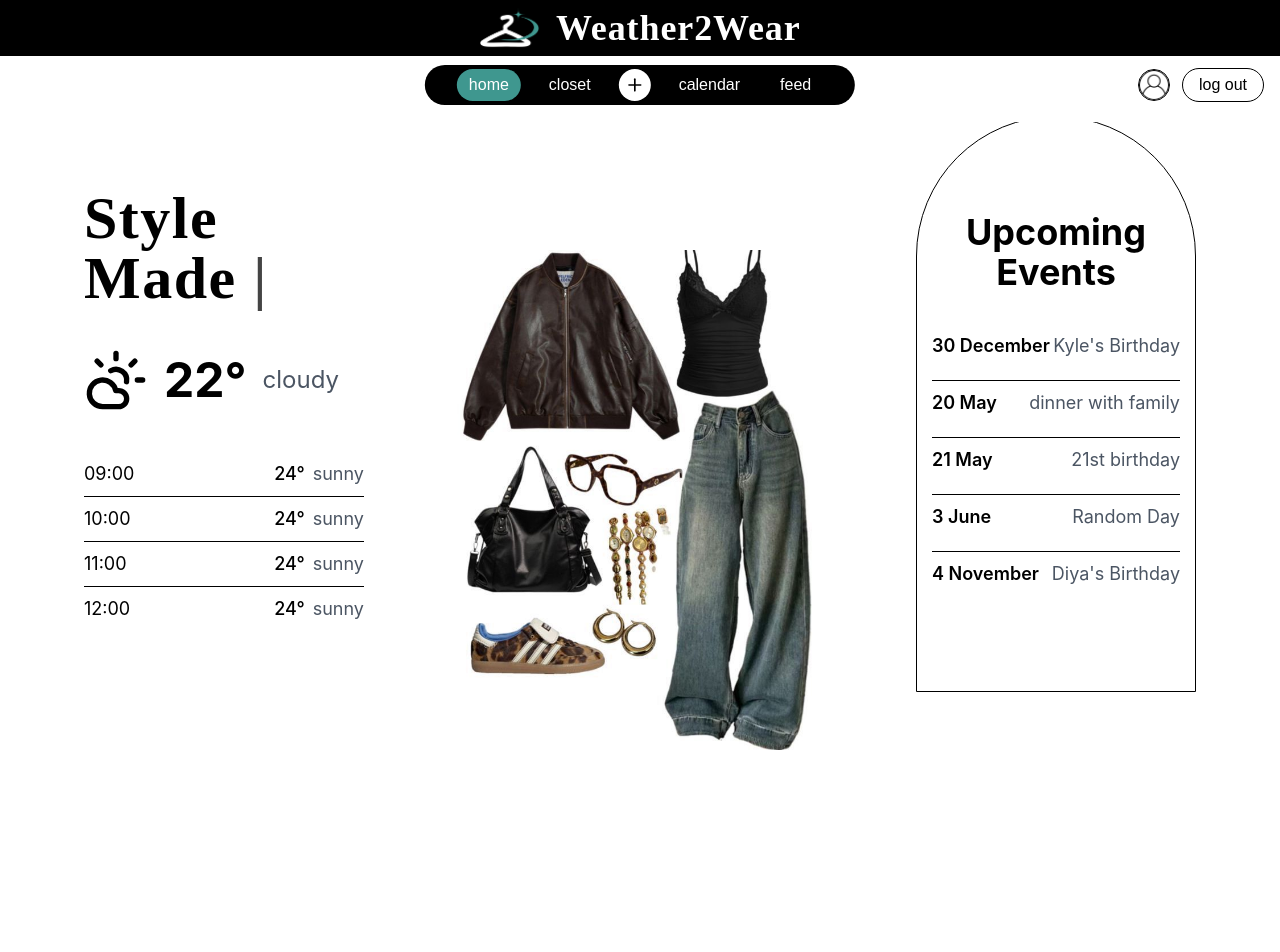
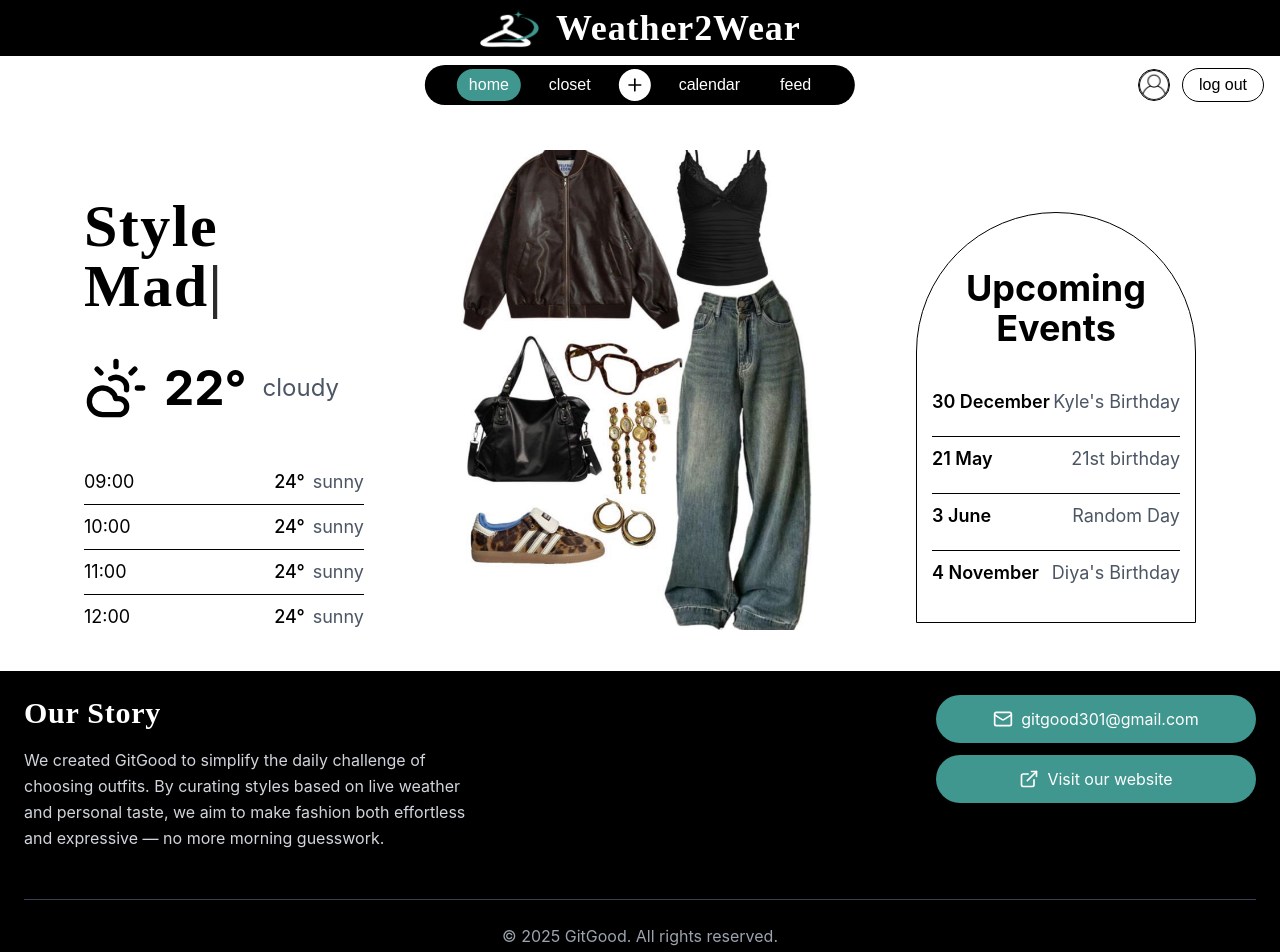
Before and after one commit to COS301-SE-2025/Weather-to-Wear, a React (Create React App) app in the folder app-mobile/my-app/: page / in a window 1280 px wide. Shown: the top 952 px of the page. Built offline with nearby package versions, Linux system fonts and the light colour scheme; the HTML template or start-up script is replaced by a standard one.

Commit message:
edits made to the footer to make sure that when the page is resized the contents still look correct

```diff
--- /dev/null
+++ b/app-mobile/my-app/src/components/Footer.tsx
@@ -0,0 +1,55 @@
+import React from 'react';
+import { Mail, ExternalLink } from 'lucide-react';
+
+const Footer = () => {
+  return (
+    <footer className="mt-auto w-full bg-black text-white">
+      <div className="max-w-screen-xl mx-auto px-6 py-12 md:py-6">
+        {/* Main Footer Content */}
+        <div className="grid grid-cols-1 md:grid-cols-2 gap-12 md:gap-8">
+
+          {/* Our Story Section - Left aligned */}
+          <div className="space-y-4">
+            <h3 className="text-2xl md:text-3xl font-bodoni font-bold tracking-wide">
+              Our Story
+            </h3>
+            <p className="text-gray-300 leading-relaxed max-w-md">
+              We created GitGood to simplify the daily challenge of choosing outfits.
+              By curating styles based on live weather and personal taste, we aim to
+              make fashion both effortless and expressive — no more morning guesswork.
+            </p>
+          </div>
+
+          {/* Contact Section - Right aligned */}
+
+<div className="flex flex-col items-end space-y-3 w-full max-w-xs ml-auto">
+
+  <a
+    href="mailto:gitgood301@gmail.com"
+    className="flex items-center justify-center gap-2 bg-[#3F978F] hover:bg-[#2e6e67] transition-colors px-6 py-3 rounded-full w-full text-center"
+  >
+    <Mail className="w-5 h-5" />
+    <span>gitgood301@gmail.com</span>
+  </a>
+  <a
+    href="https://gitgood.netlify.app/"
+    target="_blank"
+    rel="noopener noreferrer"
+    className="flex items-center justify-center gap-2 bg-[#3F978F] hover:bg-[#2e6e67] transition-colors px-6 py-3 rounded-full w-full text-center"
+  >
+    <ExternalLink className="w-5 h-5" />
+    <span>Visit our website</span>
+  </a>
+</div>
+        </div>
+
+        {/* Copyright */}
+        <div className="mt-12 pt-6 border-t border-gray-700 text-center text-gray-400">
+          © {new Date().getFullYear()} GitGood. All rights reserved.
+        </div>
+      </div>
+    </footer>
+  );
+};
+
+export default Footer;
--- a/app-mobile/my-app/src/pages/HomePage.tsx
+++ b/app-mobile/my-app/src/pages/HomePage.tsx
@@ -1,5 +1,6 @@
 import { Sun, CloudSun } from 'lucide-react';
 import { useState, useEffect } from 'react';
+import Footer from '../components/Footer';
 
 const TypingSlogan = () => {
   const slogan = "Style Made Simple.";
@@ -26,7 +27,7 @@ const TypingSlogan = () => {
     }, typingSpeed);
 
     return () => clearTimeout(timeout);
-  }, [currentIndex, isDeleting]);
+  }, [currentIndex, isDeleting, typingSpeed]);
 
   const simpleStart = slogan.indexOf("Simple");
   const beforeSimple = displayText.slice(0, simpleStart);
@@ -46,12 +47,12 @@ const TypingSlogan = () => {
 export default function HomePage() {
   return (
     <div className="flex flex-col min-h-screen bg-white">
-      {/* Main content area */}
-      <div className="flex flex-1 flex-col lg:flex-row p-4 md:p-8 gap-4 md:gap-8 mt-20">
+      {/* Main content area with adjusted spacing */}
+      <div className="flex-1 flex flex-col lg:flex-row p-4 md:p-8 gap-4 md:gap-8 mt-24 pb-8"> {/* Reduced mt-20 to mt-16 */}
         {/* Left Weather Section */}
         <div className="w-full lg:w-1/3 flex flex-col items-center">
           <div className="w-full max-w-[280px]">
-            <div className="h-[4.5rem] md:h-[5.5rem] lg:h-[6rem] w-full flex items-end">
+            <div className="h-[4rem] md:h-[5rem] lg:h-[5.5rem] w-full flex items-end"> {/* Reduced height */}
               <TypingSlogan />
             </div>
 
@@ -83,8 +84,8 @@ export default function HomePage() {
         </div>
 
         {/* Center Image Section */}
-        <div className="w-full lg:w-1/3 flex justify-center items-center lg:-mt-40">
-          <div className="w-full h-[300px] md:h-[400px] lg:h-[500px] max-w-[280px] md:max-w-[350px] lg:max-w-[400px] flex items-center justify-center bg-gray-200 rounded-xl md:rounded-2xl lg:rounded-3xl overflow-hidden">
+        <div className="w-full lg:w-1/3 flex justify-center items-center lg:-mt-32"> {/* Reduced from -mt-40 to -mt-32 */}
+          <div className="w-full h-[280px] md:h-[380px] lg:h-[480px] max-w-[280px] md:max-w-[350px] lg:max-w-[400px] flex items-center justify-center bg-gray-200 rounded-xl md:rounded-2xl lg:rounded-3xl overflow-hidden">
             <img
               src="/outfit.jpg"
               alt="Selected outfit"
@@ -97,19 +98,21 @@ export default function HomePage() {
           </div>
         </div>
 
-        {/* Right Events Section with Adjusted Arch Border */}
-        <div className="w-full lg:w-1/3 flex justify-center lg:-mt-16">
+
+
+
+        {/* Right Events Section - Positioned Higher */}
+<div className="w-full lg:w-1/3 flex justify-center -mt-10">
   <div className="relative w-full max-w-[280px]">
-            {/* Adjusted Arch Border - starts lower and shorter */}
-            <div className="absolute inset-0 border border-black rounded-tl-full rounded-tr-full h-[80%] top-[-10%] pointer-events-none"></div>
+    {/* Arch Border - Starts higher */}
+    <div className="absolute inset-0 border border-black rounded-tl-full rounded-tr-full h-[100%] -top-[4%] pointer-events-none"></div>
 
-            {/* Content Container with adjusted padding */}
-            <div className="relative z-10 pt-6 pb-4 px-4">
+    {/* Content Container - Adjusted padding */}
+    <div className="relative z-10 pt-10 pb-6 px-4">
       <h2 className="text-2xl md:text-3xl lg:text-4xl font-bold text-center mb-6 md:mb-8">Upcoming Events</h2>
       <div className="space-y-2 md:space-y-3">
              {[
                   { date: '30 December', label: "Kyle's Birthday" },
-                  { date: '20 May', label: 'dinner with family' },
                   { date: '21 May', label: '21st birthday' },
                   { date: '3 June', label: 'Random Day' },
                   { date: '4 November', label: "Diya's Birthday" },
@@ -126,7 +129,12 @@ export default function HomePage() {
     </div>
   </div>
 </div>
+
+
+
       </div>
+
+      <Footer />
     </div>
   );
 }
```
Lines whose indentation alone changed are shown as unchanged.
